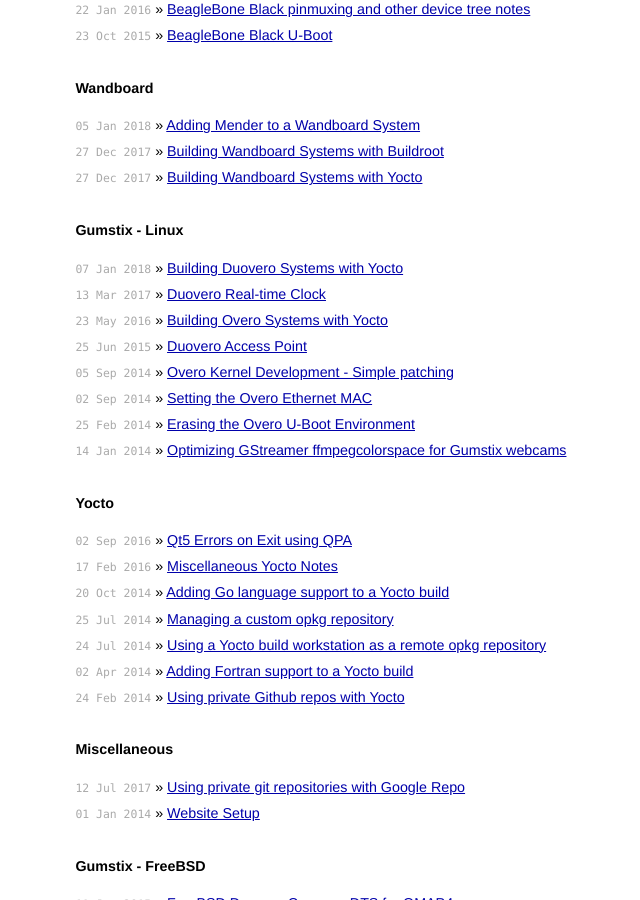
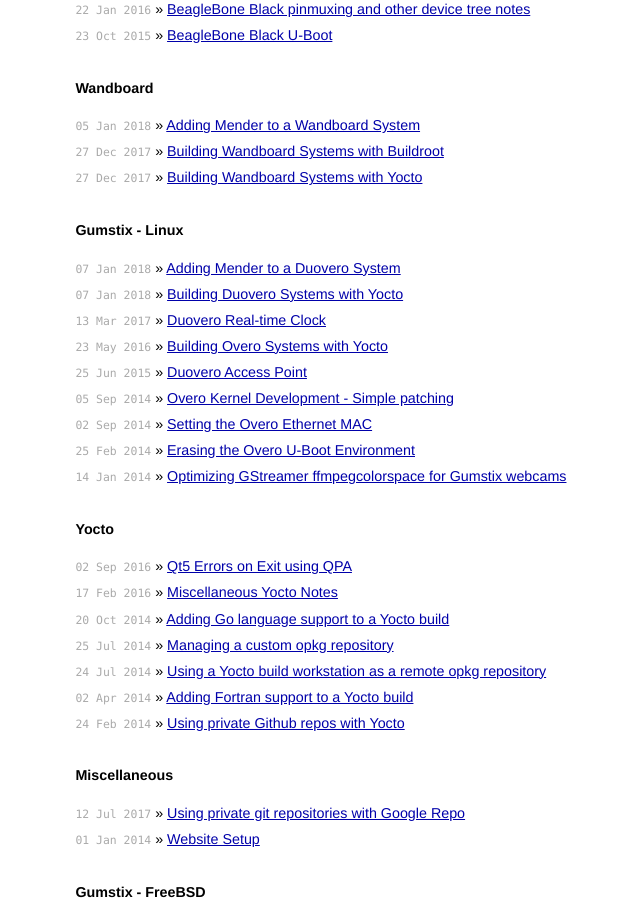
Before and after one commit to jumpnow/jumpnowtek-site, a Jekyll site: the page built from index.html, in a window 1280 px wide and 900 px high, scrolled down 1078 px. Shown: the whole window, without its empty margins (250-890 px from the left). Built offline with Jekyll 4.4.1, drawn with Linux system fonts in a browser that asks for light colours; some of the changed lines change nothing that is shown.

Commit message:
Fix category for duovero mender post

```diff
--- a/_posts/2018-01-07-Adding-Mender-to-a-Duovero-System.md
+++ b/_posts/2018-01-07-Adding-Mender-to-a-Duovero-System.md
@@ -3,7 +3,7 @@
 title: Adding Mender to a Duovero System
 description: "Incorporating Mender into a Yocto built Duovero system"
 date: 2018-01-07 16:21:00
-categories: duovero
+categories: gumstix-linux
 tags: [mender, duovero, yocto, linux]
 ---
 
```
